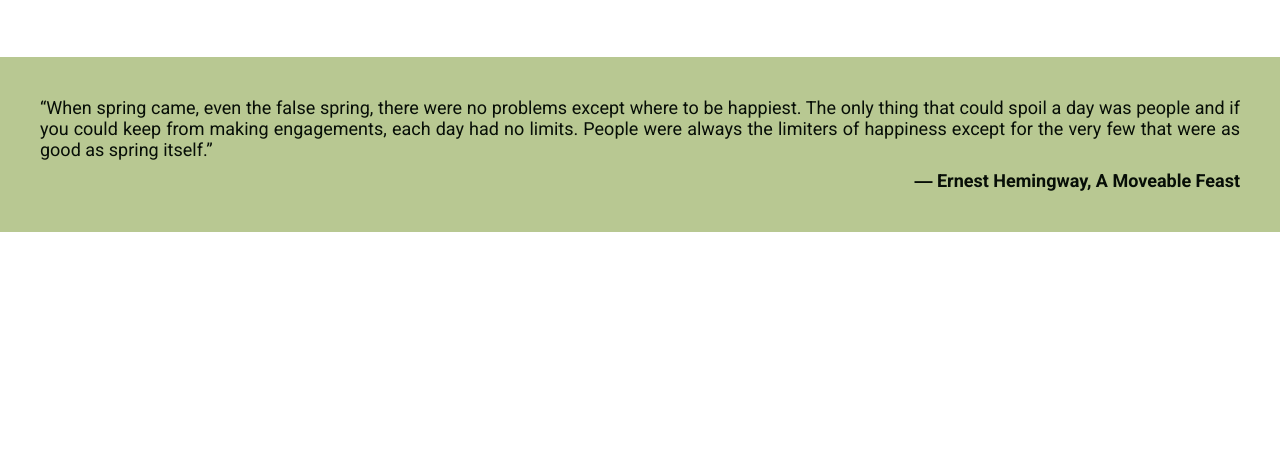
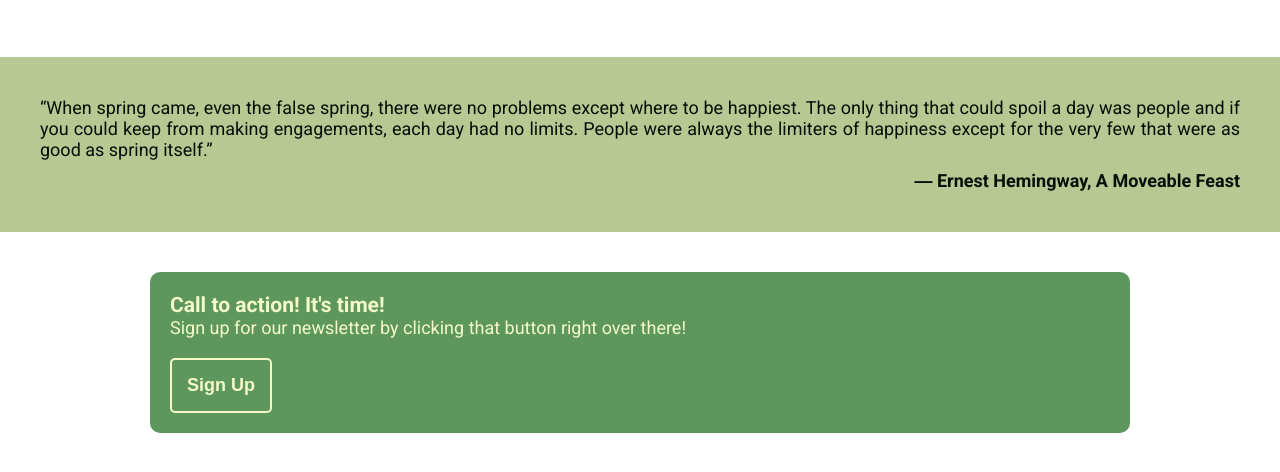
Before and after one commit to denysemathias/landing-page, a plain HTML site: page index.html in a window 1280 px wide. Shown: the part 700-1172 px from the top of the page. Before the commit the page ends 932 px from the top, so only its background shows below. Drawn offline with Linux system fonts and the light colour scheme.

Commit message:
Add call to action

```diff
--- a/index.html
+++ b/index.html
@@ -59,11 +59,28 @@
     <div class="quote">
         <div class="container">
             <div class="text">
-                <p>“When spring came, even the false spring, there were no problems except where to be happiest. The only thing that could spoil a day was people and if you could keep from making engagements, each day had no limits. People were always the limiters of happiness except for the very few that were as good as spring itself.”</p>
+                <p>
+                    “When spring came, even the false spring, there were no problems except where to be happiest. The only thing that could spoil a day was people and if you could keep from making engagements, each day had no limits. People were always the limiters of happiness except for the very few that were as good as spring itself.”
+                </p>
             </div>
             <div class="citation">
                 <p>
-                    ― Ernest Hemingway, A Moveable Feast</p>
+                    ― Ernest Hemingway, A Moveable Feast
+                </p>
+            </div>
+        </div>
+    </div>
+
+    <div class="action">
+        <div class="container">
+            <div class="actionCall">
+                <div class="text">
+                    <h3>Call to action! It's time!</h3>
+                    <p>Sign up for our newsletter by clicking that button right over there!</p>
+                </div>
+                <div>
+                <button>Sign Up</button>
+                </div>
             </div>
         </div>
     </div>
--- a/style.css
+++ b/style.css
@@ -134,12 +134,14 @@
   text-align: center;
 }
 
+/* Styling Quote Box */
 .quote .container {
   background-color: #b8c892;
   align-items: center;
   padding: 40px;
 }
 
+/* Styling Quote Content */
 .quote .text {
   margin-bottom: 10px;
   text-align: justify;
@@ -149,3 +151,30 @@
   font-weight: bold;
   text-align: end;
 }
+
+/* Call to Action  */
+.action .container {
+  background-color: #5e975e;
+  color: #f3f9c8;
+  margin: 40px 150px;
+  padding: 20px;
+  border-radius: 10px;
+}
+
+.action actionCall {
+  display: flex;
+  justify-content: space-between;
+  align-items: center;
+}
+
+/* TODO Find out what's my problem with buttons */
+.action button {
+  background-color: #5e975e;
+  color: #f3f9c8;
+  border: #f3f9c8 solid 2px;
+  font-weight: bold;
+  margin-top: 20px;
+  padding: 15px;
+  border-radius: 5px;
+  font-size: 18px;
+}
```
